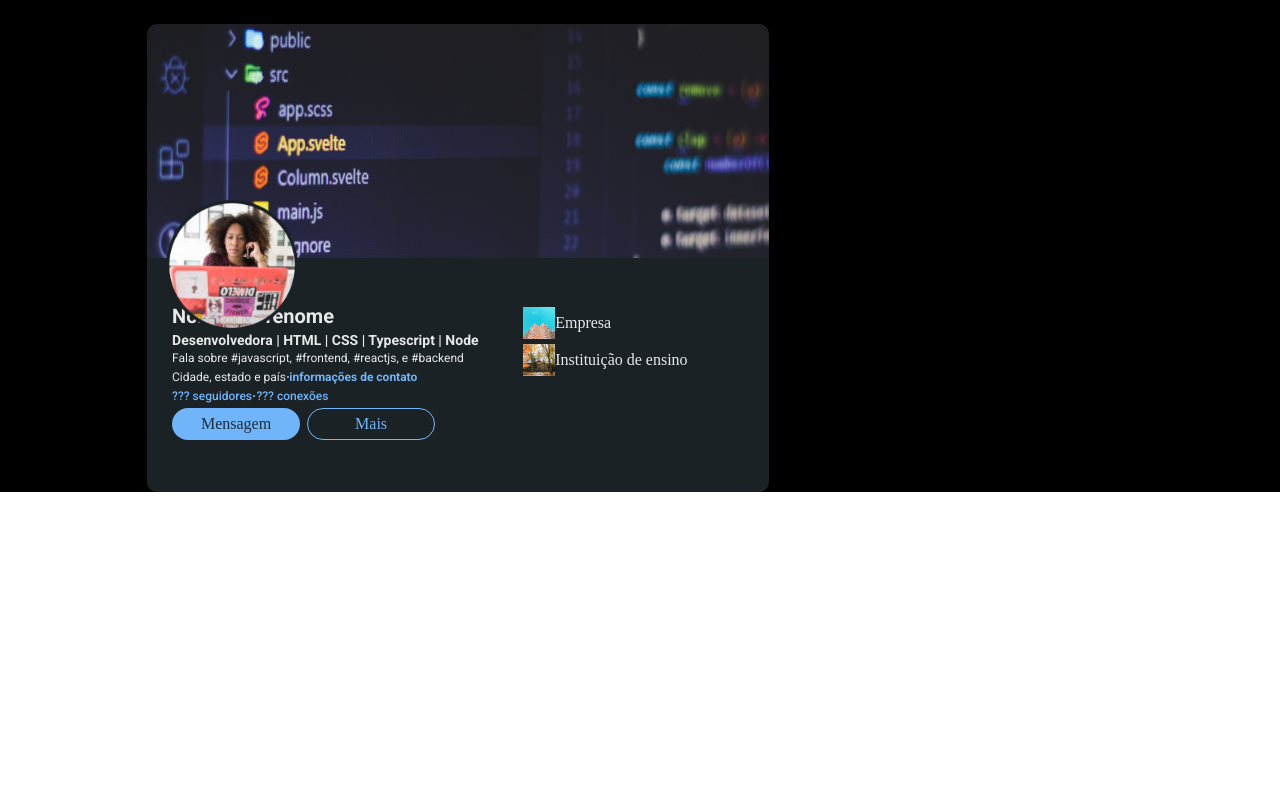
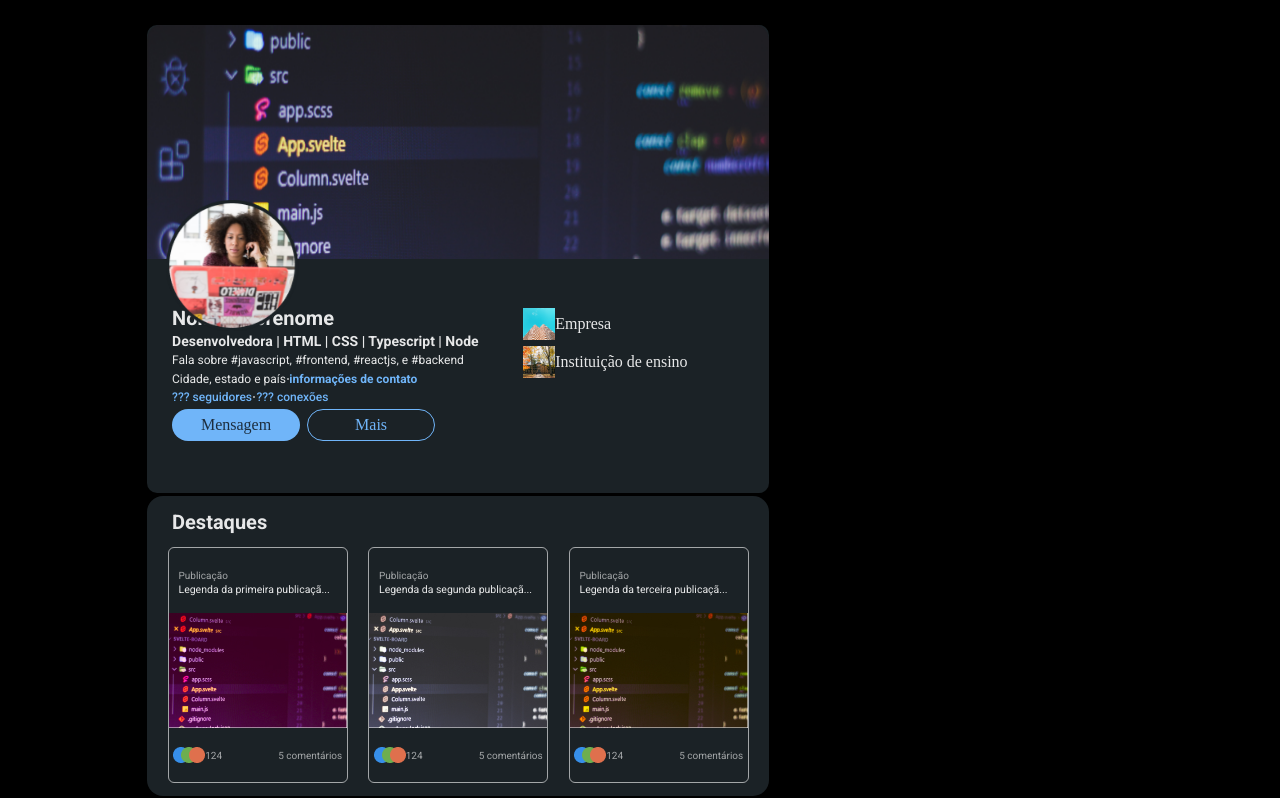
Before and after one commit to Delvecchi/7daysofcode_front-end_LinkedIn, a plain HTML site: page index.html in a window 1280 px wide. Shown: the part 40-838 px from the top of the page. Before the commit the page ends 800 px from the top, so only its background shows below. Drawn offline with Linux system fonts and the light colour scheme.

Commit message:
Sessão de destaques adicionada

```diff
--- a/index.html
+++ b/index.html
@@ -105,6 +105,55 @@
                 </div>
             </div>
         </section>
+        <section class="highlights">
+            <div class="highlights_span">
+                <span>Destaques</span>
+            </div>
+            <div class="list_highlights">
+                <div class="component_list">
+                    <div class="publication">
+                        <span>Publicação</span>
+                        <p>Legenda da primeira publicaçã...</p>
+                    </div>
+                    <img src="img/publicacao-1.jpg" alt="">
+                    <div class="engagement">
+                        <div class="number_reactions">
+                            <img src="img/Reações.png" alt="">
+                            <span>124</span>
+                        </div>
+                        <span>5 comentários</span>
+                    </div>
+                </div>
+                <div class="component_list">
+                    <div class="publication">
+                        <span>Publicação</span>
+                        <p>Legenda da segunda publicaçã...</p>
+                    </div>
+                    <img src="img/publicacao-2.jpg" alt="">
+                    <div class="engagement">
+                        <div class="number_reactions">
+                            <img src="img/Reações.png" alt="">
+                            <span>124</span>
+                        </div>
+                        <span>5 comentários</span>
+                    </div>
+                </div>
+                <div class="component_list">
+                    <div class="publication">
+                        <span>Publicação</span>
+                        <p>Legenda da terceira publicaçã...</p>
+                    </div>
+                    <img src="img/publicacao-3.jpg" alt="">
+                    <div class="engagement">
+                        <div class="number_reactions">
+                            <img src="img/Reações.png" alt="">
+                            <span>124</span>
+                        </div>
+                        <span>5 comentários</span>
+                    </div>
+                </div>
+            </div>
+        </section>
     </main>
 
 </body>
--- a/style.css
+++ b/style.css
@@ -118,11 +118,12 @@ header {
 main {
     background-color: #000000;
     width: 100%;
-    height: 100%;
+    height: 800px;
     padding-top: 2%;
     padding-left: 11.5%;
     display: flex;
-    justify-content: flex-start;
+    flex-direction: column;
+    justify-content: space-around;
 }
 
 .profile_information {
@@ -297,3 +298,74 @@ main {
     display: flex;
     align-items: center;
 }
+
+.highlights {
+    background-color: #1B2226;
+    width: 622px;
+    height: 300px;
+    border-radius: 16px;
+    display: flex;
+    flex-direction: column;
+    align-items: center;
+    justify-content: space-evenly;
+}
+
+.highlights_span {
+    color: #FFFFFFE5;
+    width: 92%;
+    font-family: 'Roboto', sans-serif;
+    font-size: 20px;
+    font-weight: 600;
+}
+
+.list_highlights {
+    display: flex;
+    width: 100%;
+    justify-content: space-evenly;
+}
+
+.component_list {
+    display: flex;
+    border: 1px solid #FFFFFF99;
+    width: 180px;
+    height: 236px;
+    border-radius: 6px;
+    flex-direction: column;
+    justify-content: space-evenly;
+    align-items: center;
+}
+
+.component_list span {
+    color: #FFFFFF99;
+    font-family: 'Roboto', sans-serif;
+    font-size: 10px;
+    font-weight: 400;
+}
+
+.component_list p {
+    color: #FFFFFFE5;
+    font-family: 'Roboto', sans-serif;
+    font-size: 10.5px;
+    font-weight: 400;
+}
+
+.component_list img {
+    width: 100%;
+}
+
+.publication {
+    width: 89%;
+}
+
+.engagement {
+    width: 95%;
+    height: 20px;
+    display: flex;
+    justify-content: space-between;
+    align-items: center;
+}
+
+.number_reactions {
+    display: flex;
+    align-items: center;
+}
```
Also changed, not shown: img/Reações.png (added), img/publicacao-1.jpg (added), img/publicacao-2.jpg (added), img/publicacao-3.jpg (added).
